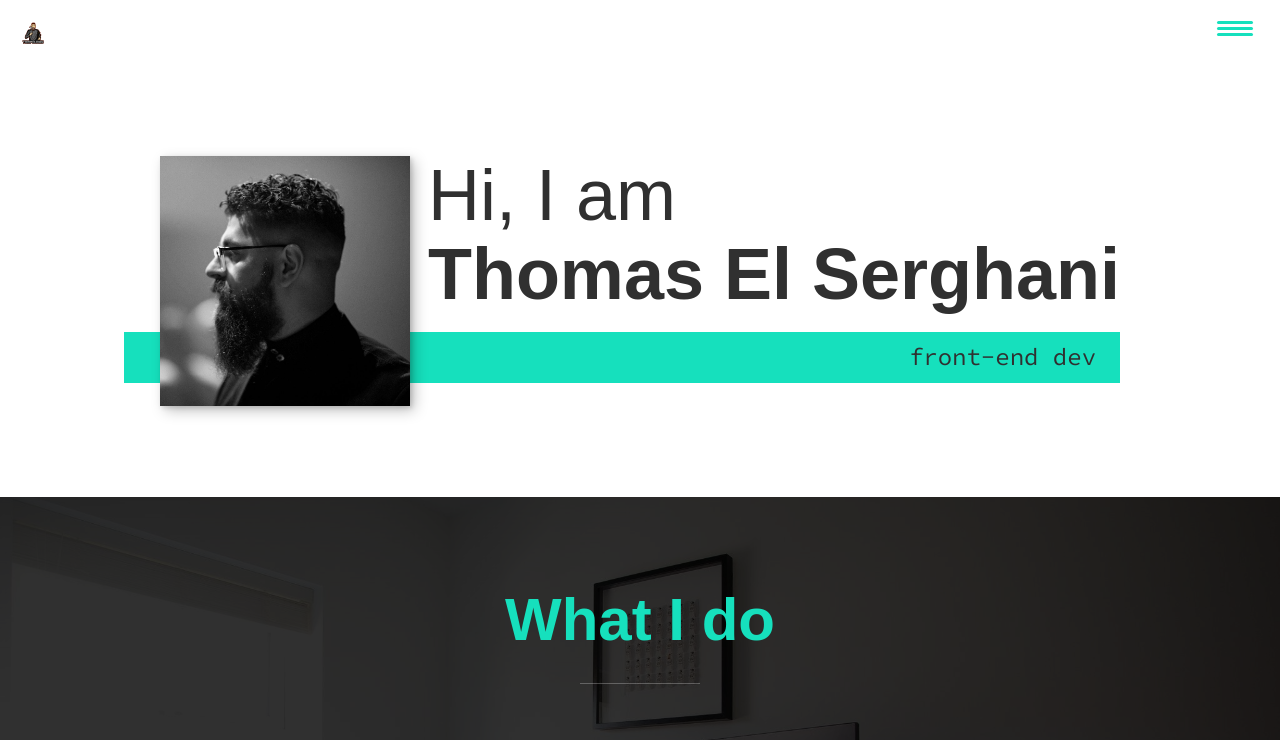
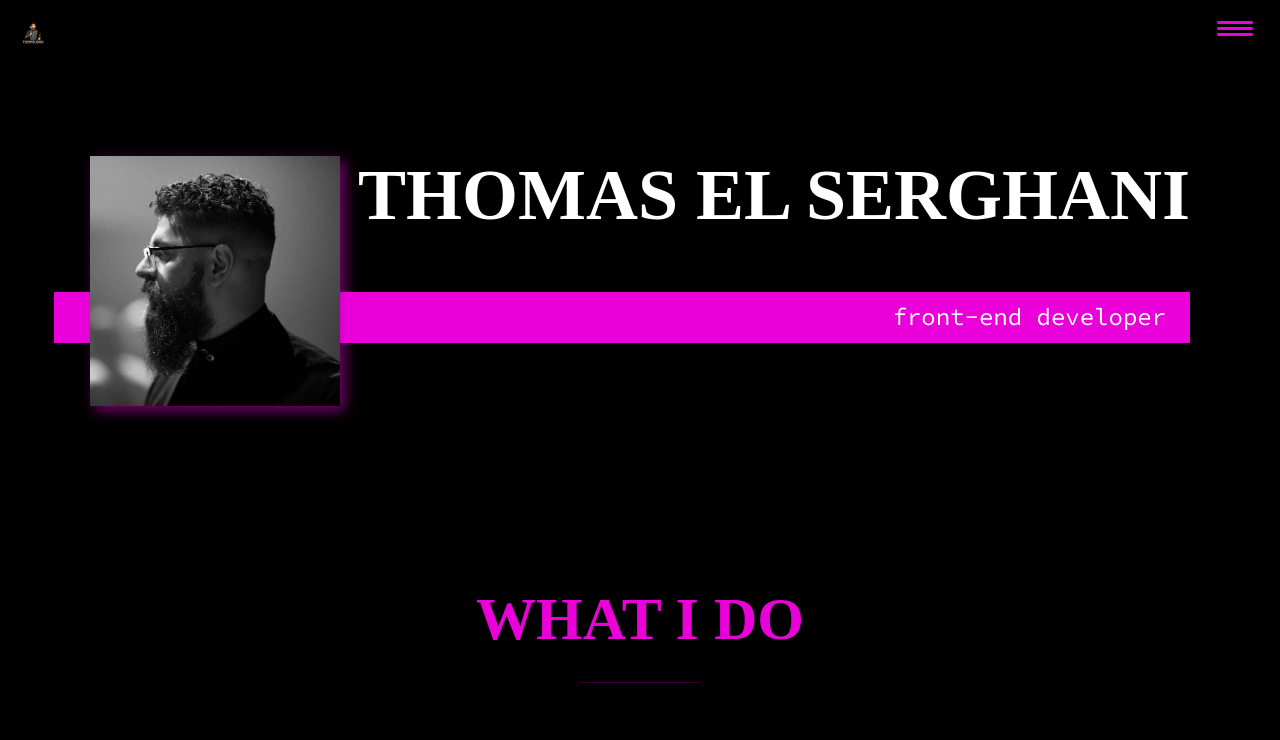
Before and after one commit to Tompouday/portfolio_tutorial_KP, a plain HTML site: page index.html in a window 1280 px wide. Shown: the top 740 px of the page. Drawn offline with nearby package versions, Linux system fonts and the light colour scheme; a web font is replaced by a local one.

Commit message:
styling + typerwritter effect

```diff
--- a/css/style.css
+++ b/css/style.css
@@ -7,22 +7,22 @@
 /*  Custom Properties */
 
 :root {
-    --ff-primary: 'Source Sans Pro', sans-serif;
+    --ff-primary: 'Zen Tokyo Zoo';
     --ff-secondary: 'Source Code Pro', monospace;
 
     --fw-reg: 300;
     --fw-bold: 900;
 
-    --clr-light: #fff;
-    --clr-dark: #303030;
-    --clr-accent: #16e0bd;
+    --clr-light: #ffffff;
+    --clr-dark: #000000;
+    --clr-accent: #ea00d9;
 
     --fs-h1: 3rem;
     --fs-h2: 2.25rem;
     --fs-h3: 1.25rem;
     --fs-body: 1rem;
 
-    --bs: 0.25em 0.25em 0.75em rgba(0, 0, 0, .25),
+    --bs: 0.25em 0.25em 0.75em rgba(234, 0, 217, 0.534),
           0.125em 0.125em 0.25em rgba(0, 0, 0, .15);
 }
 
@@ -43,10 +43,10 @@ html {
 }
 
 body {
-    background: var(--clr-light);
-    color: var(--clr-dark);
+    background: var(--clr-dark);
+    color: var(--clr-light);
     margin: 0;
-    font-family: var(--ff-primary);
+    font-family: var(--ff-secondary);
     font-size: var(--fs-body);
     line-height: 1.6;
 }
@@ -96,6 +96,7 @@ h2,
 h3 {
     line-height: 1.1;
     margin: 0;
+    font-family: var(--ff-secondary);
 }
 
 h1 { font-size: var(--fs-h1)}
@@ -108,6 +109,8 @@ h3 { font-size: var(--fs-h3)}
 
 .section__title--intro {
     font-weight: var(--fw-reg);
+    font-family: var(--ff-primary);
+    text-transform: uppercase;
 }
 
 .section__title--intro strong {
@@ -125,6 +128,11 @@ h3 { font-size: var(--fs-h3)}
     padding: .25em 1em;
     font-family: var(--ff-secondary);
     margin-bottom: 1em;
+}
+
+.section__title--work{
+    font-family: var(--ff-primary);
+    text-transform: uppercase;
 }
 
 .section__subtitle--work {
@@ -301,6 +309,8 @@ header {
 .section__title--services {
     color: var(--clr-accent);
     position:relative;
+    font-family: var(--ff-primary);
+    text-transform: uppercase;
 }
 
 .section__title--services::after {
@@ -309,7 +319,7 @@ header {
     width: 2em;
     height: 1px;
     margin: 0.5em auto 1em;
-    background: var(--clr-light);
+    background: var(--clr-accent);
     opacity: 0.25;
 }
 
@@ -358,6 +368,8 @@ header {
 
      .section__title--about {
          grid-area: title;
+         font-family: var(--ff-primary);
+         text-transform: uppercase;
      }
 
      .section__subtitle--about {
@@ -417,7 +429,7 @@ header {
 /* Footer */
 
 .footer {
-    background: #111;
+    background: var(--clr-dark);
     color: var(--clr-accent);
     text-align: center;
     padding: 2.5em 0;
--- a/index.html
+++ b/index.html
@@ -10,8 +10,12 @@
     <script src="https://kit.fontawesome.com/1728f285e8.js" crossorigin="anonymous"></script>
 
       <!-- Fonts -->
-      <link href="https://fonts.googleapis.com/css?family=Source+Code+Pro:400,900|Source+Sans
-      +Pro:300,900&display=swap" rel="stylesheet">
+      <link
+      href="https://fonts.googleapis.com/css2?family=Zen+Tokyo+Zoo&display=swap"
+      rel="stylesheet"/>
+
+      <link href="https://fonts.googleapis.com/css?family=Source+Code+Pro:400,900|Source+Sans+Pro:300,900&display=swap"
+      rel="stylesheet">
 
       <link rel="stylesheet" href="css/style.css">
   </head>
@@ -37,9 +41,9 @@
 
     <section class="intro" id="home">
       <h1 class="section__title section__title--intro">
-        Hi, I am <strong>Thomas El Serghani</strong>
+      <strong>Thomas El Serghani</strong>
       </h1>
-      <p class="section__subtitle section__subtitle--intro">front-end dev</p>
+      <p class="section__subtitle section__subtitle--intro">front-end developer</p>
       <img src="img/G1 BW.jpg" alt="A picture of Thomas from the side" class="intro__img">
     </section>
 
@@ -76,7 +80,7 @@
     <!-- About me -->
 
     <section class="about-me" id="about">
-        <h2 class="section__title section__title--about">Who I am</h2>
+        <h2 class="section__title section__title--about">Who am I</h2>
         <p class="section__subtitle section__subtitle--about">Front end developer based in Liege</p>
 
         <div class="about-me__body">
@@ -143,6 +147,9 @@
     <!-- Footer -->
 
     <footer class="footer">
+
+      <!-- Typewritter effect -->
+      <script src="js/typewritter_effect.js"></script>
       <!-- Email address -->
       <a href="mailto:thomaselserghani@gmail.com" class="footer__link">thomaselserghani@hotmail.com</a>
       <!-- Link to social media -->
--- /dev/null
+++ b/js/typewritter_effect.js
@@ -0,0 +1,70 @@
+function rand(min, max) {
+    return Math.floor(Math.random() * (max - min + 1)) + min;
+}
+function getRandomLetter() {
+ var alphabet = ['a','b','c','d','e','f','g','h','i','j','k','l','m','n','o','p','q','r','s','t','u','v','w','x','y','z']
+ return alphabet[rand(0,alphabet.length - 1)]
+}
+function getRandomWord(word) {
+  var text = word.innerHTML
+
+  var finalWord = ''
+  for(var i=0;i<text.length;i++) {
+    finalWord += text[i] == ' ' ? ' ' : getRandomLetter()
+  }
+  return finalWord
+}
+
+function typewritter () {
+  document.querySelectorAll('.section__subtitle--intro').forEach(element =>
+    {
+      console.log(element)
+      let word = element
+      let interv = 'undefined'
+      let canChange = false
+      let globalCount = 0
+      let count = 0
+      let INITIAL_WORD = word.innerHTML;
+      let isGoing = false
+
+      function init() {
+        if(isGoing) return;
+
+        isGoing = true
+        var randomWord = getRandomWord(word)
+        word.innerHTML = randomWord
+
+        interv = setInterval(function() {
+         var finalWord = ''
+         for(var x=0;x<INITIAL_WORD.length;x++) {
+          if(x <= count && canChange) {
+           finalWord += INITIAL_WORD[x]
+          } else {
+           finalWord += getRandomLetter()
+          }
+         }
+         word.innerHTML = finalWord
+         if(canChange) {
+           count++
+         }
+         if(globalCount >= 20) {
+          canChange = true
+         }
+         if(count>=INITIAL_WORD.length) {
+          clearInterval(interv)
+          count = 0
+          canChange = false
+          globalCount = 0
+          isGoing = false
+         }
+         globalCount++
+        },50)
+       }
+      init();
+    }
+    )
+}
+
+setTimeout(typewritter, 100)
+
+//word.addEventListener('mouseenter', init)
```
